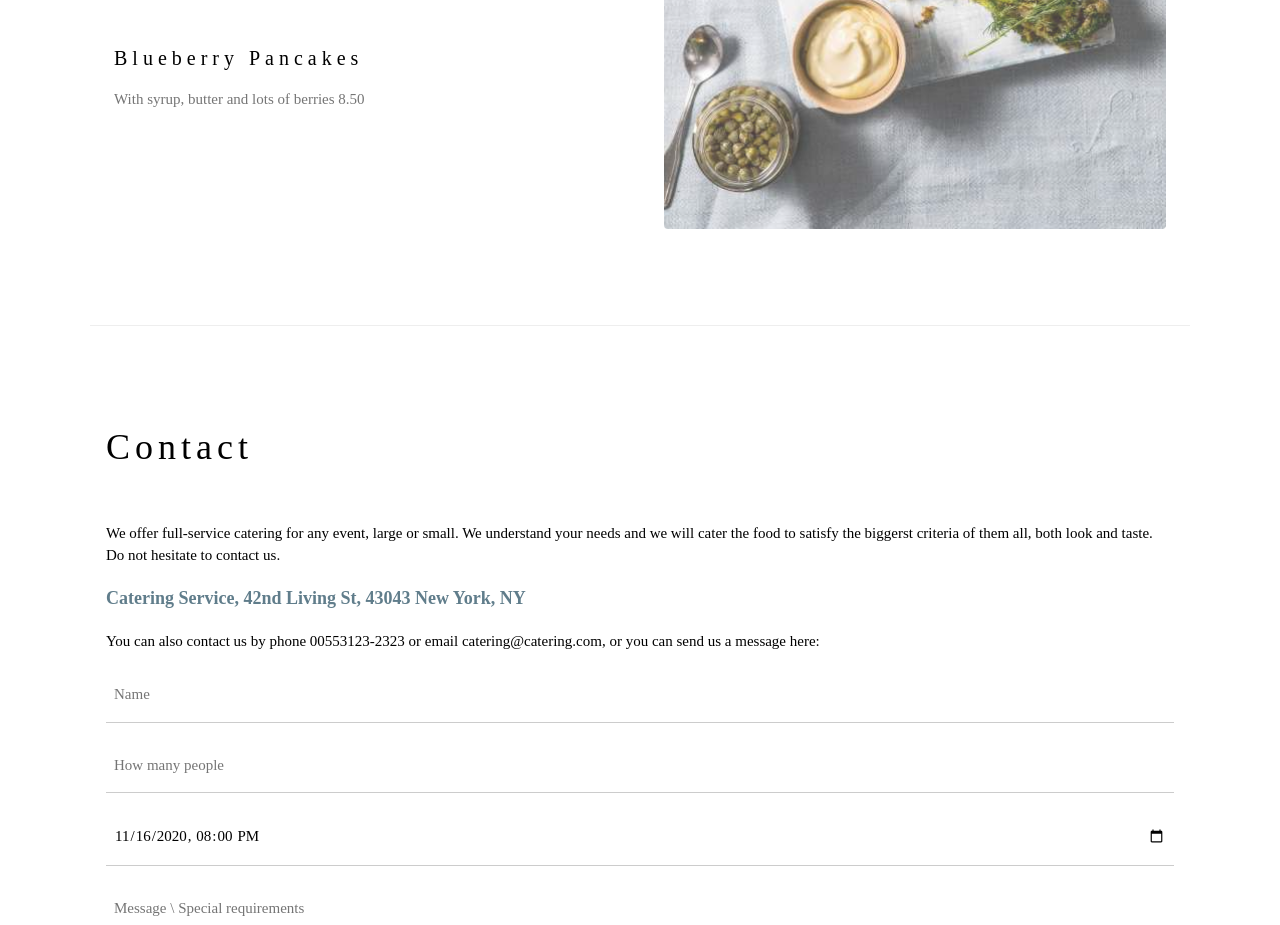
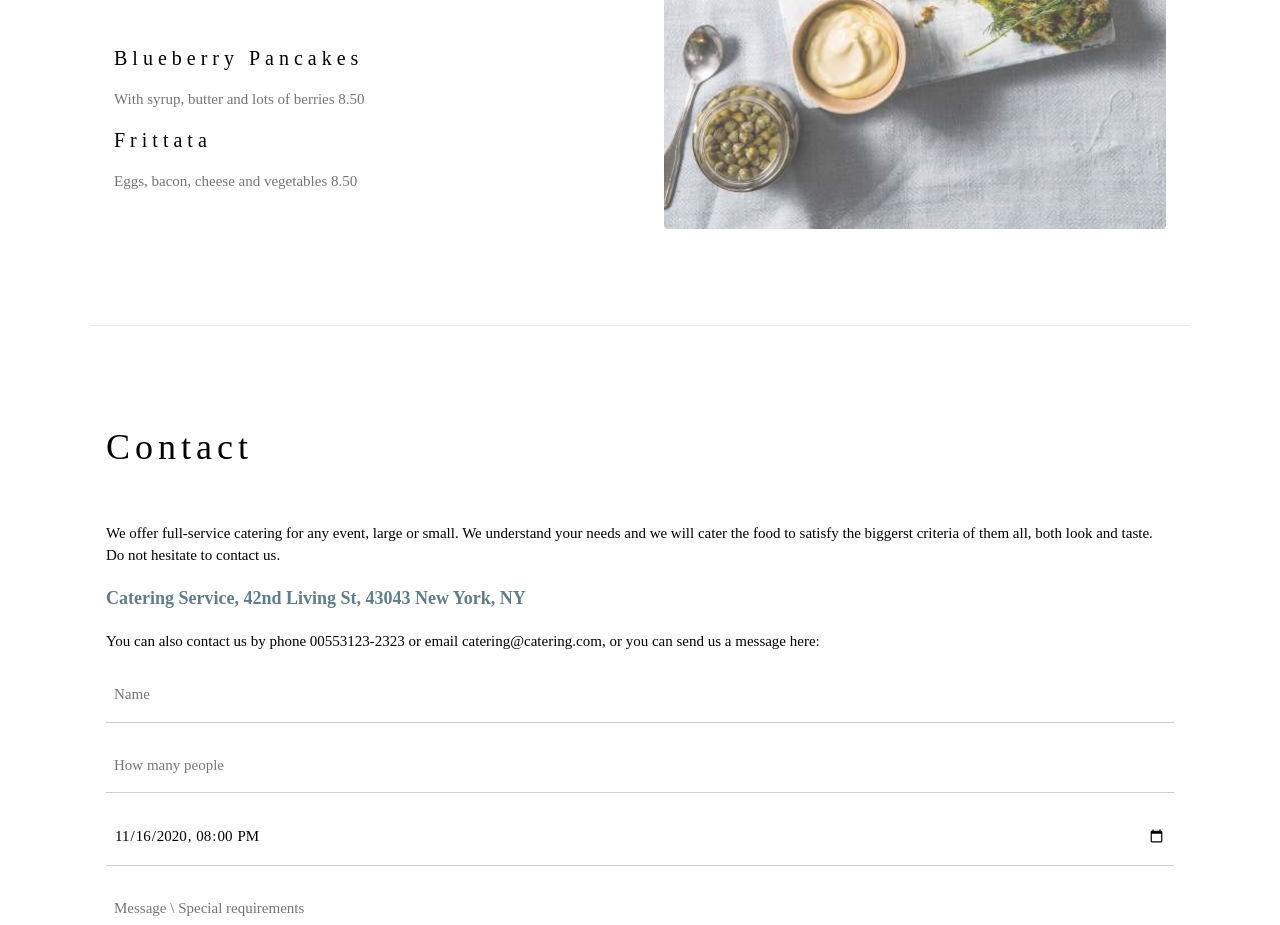
Before and after one commit to LFStaborda/mywebsite, a plain HTML site: page index.html in a window 1280 px wide. Shown: the part 2060-2985 px from the top of the page. Drawn offline with nearby package versions, Linux system fonts and the light colour scheme.

Commit message:
Adicionado item Frittata ao menu

```diff
--- a/index.html
+++ b/index.html
@@ -74,6 +74,9 @@ h1, h2, h3, h4, h5, h6 {
 
       <h4>Blueberry Pancakes</h4>
       <p class="w3-text-grey">With syrup, butter and lots of berries 8.50</p>
+
+      <h4>Frittata</h4>
+      <p class="w3-text-grey">Eggs, bacon, cheese and vegetables 8.50</p>
     </div>
 
     <div class="w3-col l6 w3-padding-large">
```
